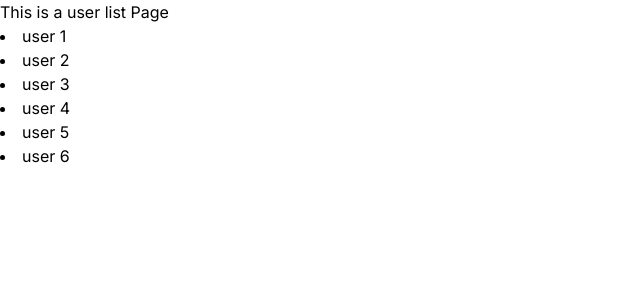
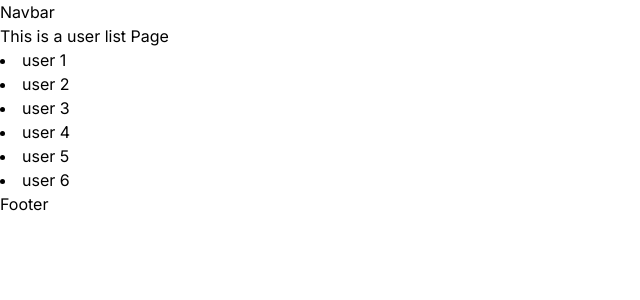
Before and after one commit to shakil-dev-craft/next-js-courses, a Next.js app in the folder paglu-app/: page /userList in a window 1280 px wide. Shown: the top 300 px of the page, without its empty margins (0-640 px from the left). Built offline with nearby package versions, Linux system fonts and the light colour scheme.

Commit message:
Layout and Nested Layout learning done!

```diff
--- /dev/null
+++ b/paglu-app/src/app/userList/layout.jsx
@@ -0,0 +1,13 @@
+import React from 'react'
+
+function layout({ children }) {
+  return (
+    <div>
+        <h1>Navbar</h1>
+        {children}
+        <h1>Footer</h1>
+    </div>
+  )
+}
+
+export default layout;
```
